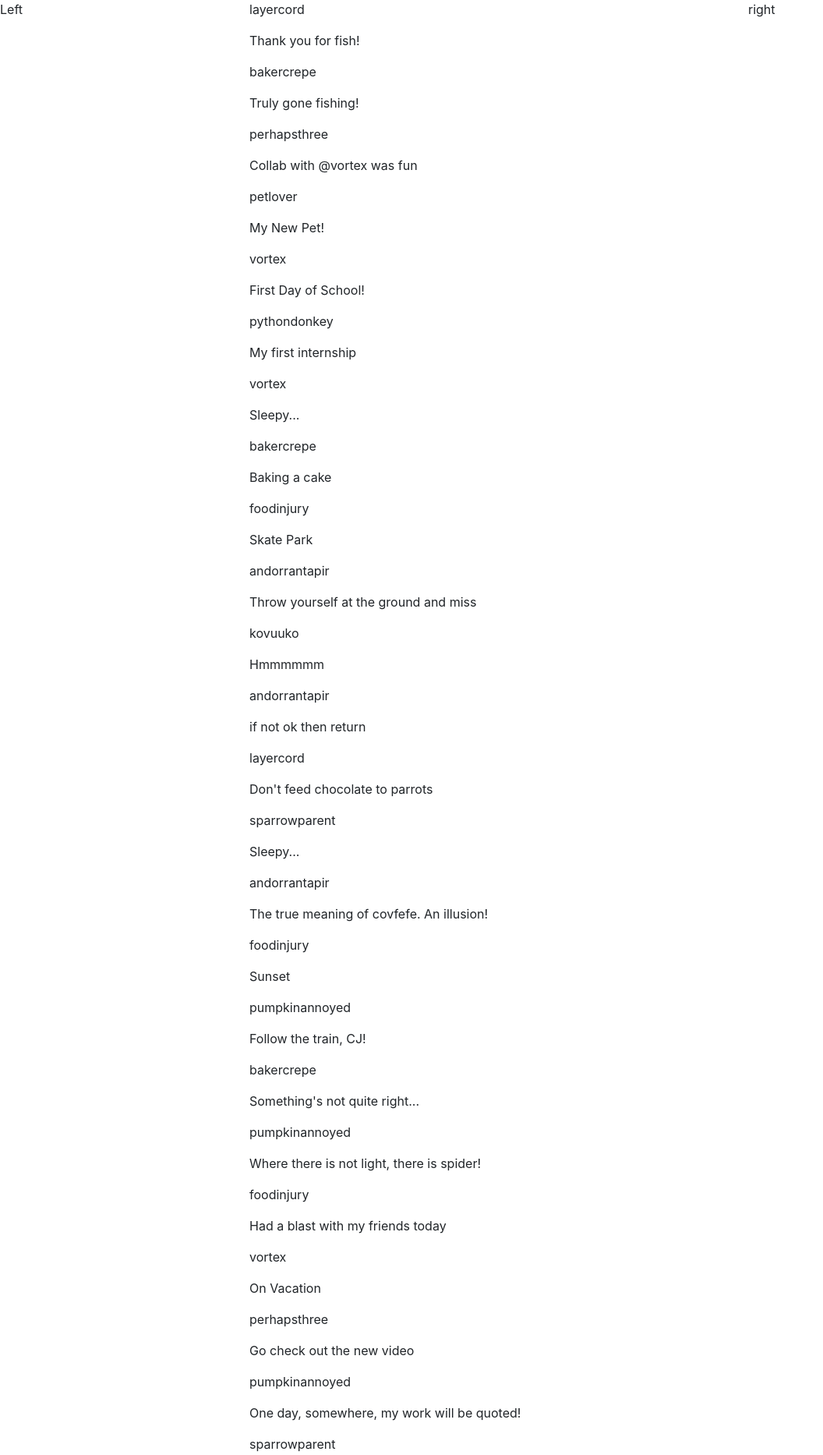
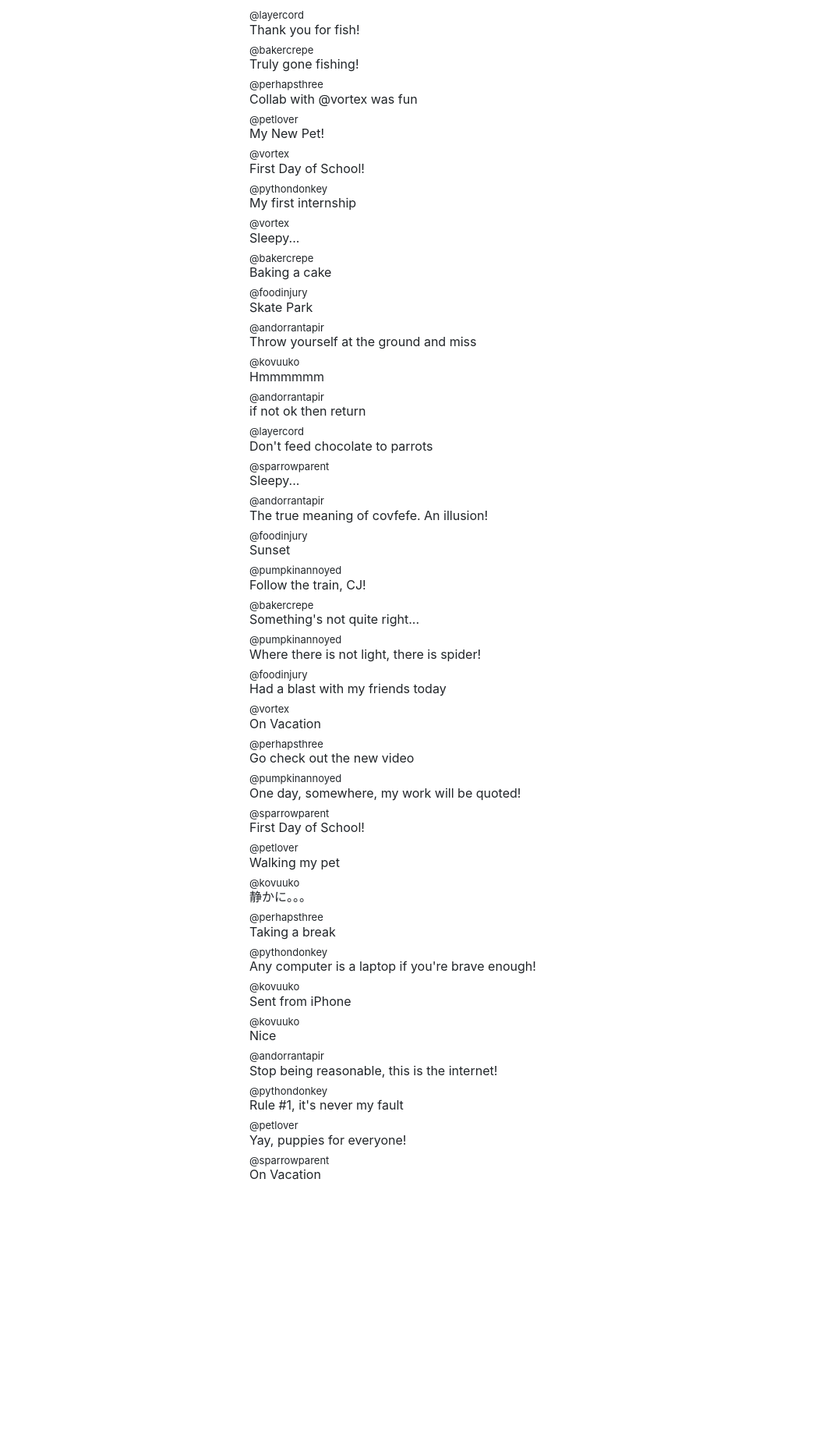
Before and after one commit to aetriusgx/cst-socialfinal, a Flask app: page / in a window 1280 px wide. Shown: the part 56-1922 px from the top of the page at 78% size, without its empty margins (0-1056 px from the left). After the commit the page ends 1569 px from the top, so only its background shows below. Run offline with Flask 2, Linux system fonts and the light colour scheme; some libraries are stand-ins or nearby versions.

Commit message:
Styled timeline a bit

```diff
--- a/app/static/css/home.css
+++ b/app/static/css/home.css
@@ -17,13 +17,16 @@
 }
 
 .user-post {
-	box-shadow: black 2px;
+	border: 1px hidden;
+	box-shadow: 5px black;
+	padding-top: 10px;
 }
 
 .user-post .post-username {
-
+	font-size: small;
 }
 
 .user-post .post-content {
-
+	margin-top: -20px;
+	margin-bottom: -5px;
 }
--- a/app/templates/home.html
+++ b/app/templates/home.html
@@ -12,18 +12,16 @@
     {% block content %}
         <div class="page-content">
             <div class="left-side-content">
-                Left
             </div>
             <div class="center-timeline">
                 {% for post in timeline %}
-                    <div>
-                        <p>{{ post[0] }}</p>
-                        <p>{{ post[1][0] }}</p>
+                    <div class="user-post">
+                        <p class="post-username">@{{ post[0] }}</p>
+                        <p class="post-content">{{ post[1][0] }}</p>
                     </div>
                 {% endfor %}
             </div>
             <div class="right-side-content">
-                right
             </div>
         </div>
     {% endblock %}
```
